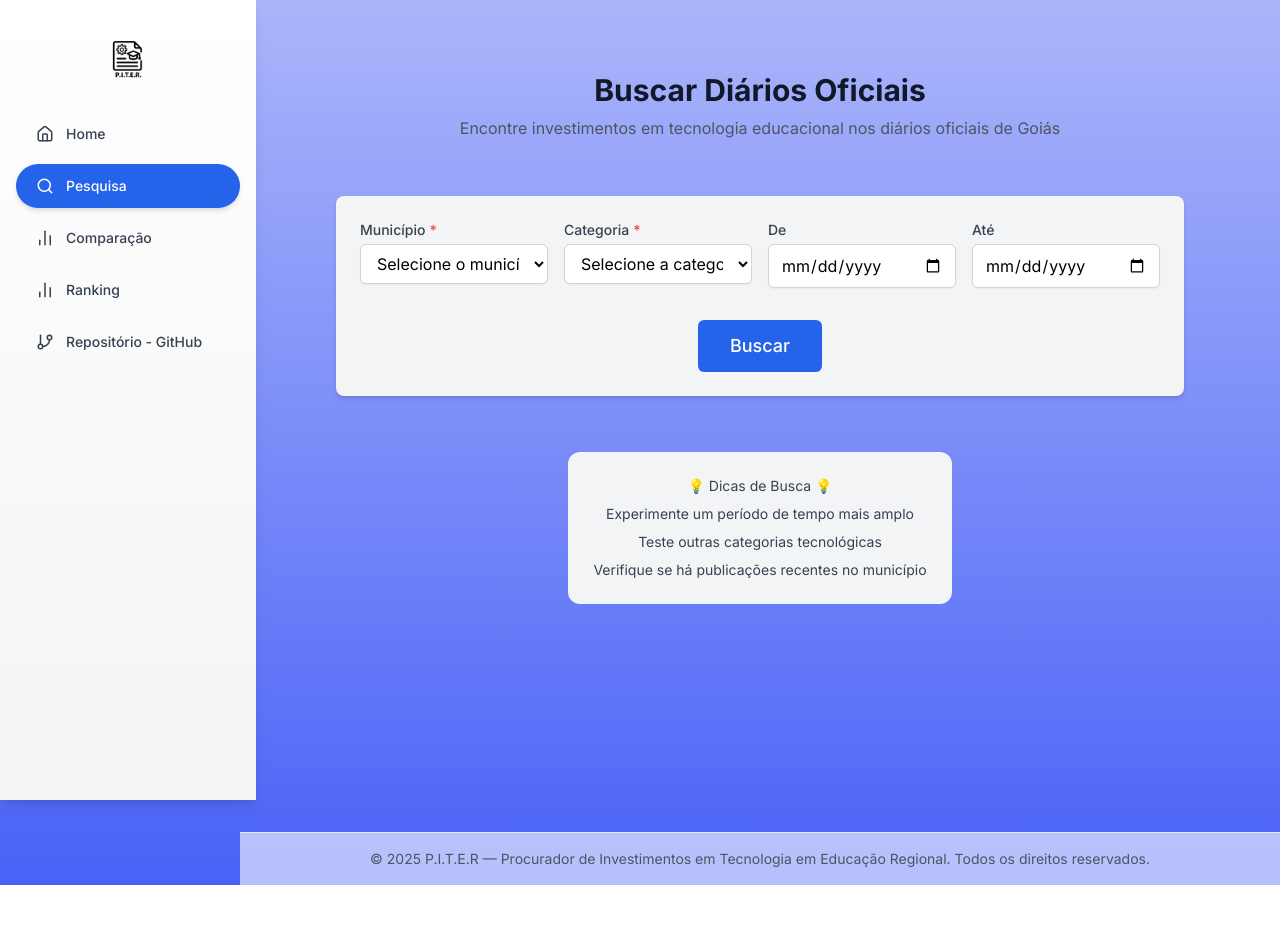
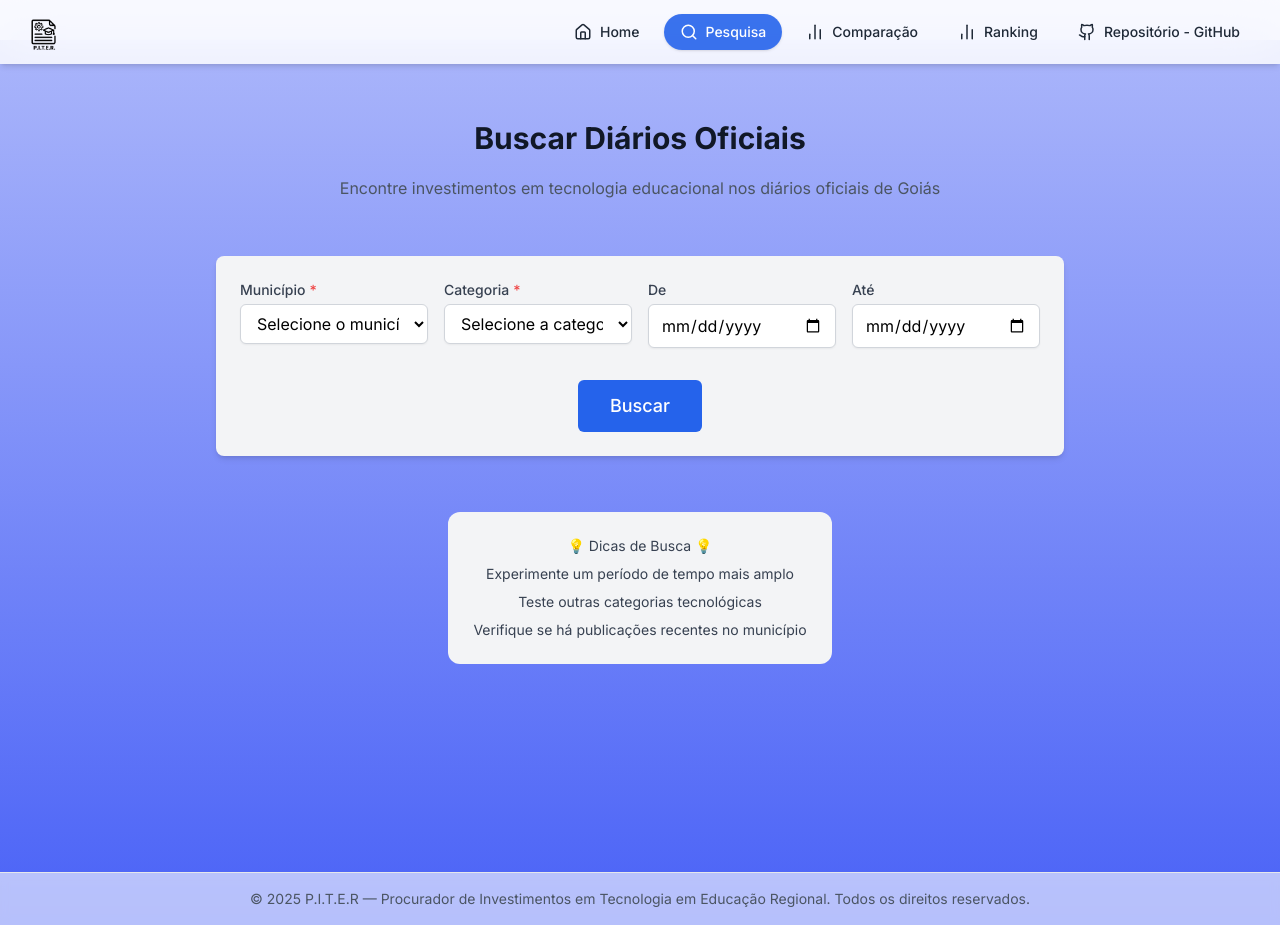
Before and after one commit to ananunesv/PITER, a Next.js app in the folder frontend/: page / in a window 1280 px wide. Before the commit the page ends 885 px from the top, so only its background shows below. Built offline with nearby package versions, Linux system fonts and the light colour scheme.

Commit message:
Alteração das opções de navegação de sidebar->navbar
Co-authored-by: Co-authored-by: IsaLL24 <isalima2004@gmail.com>.

```diff
--- a/frontend/app/layout.tsx
+++ b/frontend/app/layout.tsx
@@ -1,7 +1,7 @@
 import type { Metadata } from 'next';
 import { Inter } from 'next/font/google';
 import './globals.css';
-import { Sidebar } from '@/components/organisms/Sidebar';
+import { Navbar } from '@/components/organisms/Navbar';
 import Footer from '@/components/organisms/Footer';
 
 const inter = Inter({ subsets: ['latin'] });
@@ -24,8 +24,8 @@ export default function RootLayout({
     <html lang="pt-BR">
       <body className={inter.className}>
         <div id="root" className="min-h-screen bg-piter-100">
-          <Sidebar />
-          <div className="ml-60 min-h-screen flex flex-col">
+          <Navbar />
+          <div className="min-h-screen flex flex-col items-center mt-10">
             <div className="flex-1">{children}</div>
             <Footer />
           </div>
--- a/frontend/app/page.tsx
+++ b/frontend/app/page.tsx
@@ -38,8 +38,8 @@ export default function Home() {
         {!showResults ? (
           // Página de busca inicial
           <div>
-              <div className="text-center mb-8 mt-6">
-                <h1 className="text-3xl font-bold text-gray-900 mb-2">
+              <div className="text-center mb-8 mt-8">
+                <h1 className="text-3xl font-bold text-gray-900 mb-5">
                   Buscar Diários Oficiais
                 </h1>
                 <p className="text-gray-600">
--- /dev/null
+++ b/frontend/components/organisms/Navbar.tsx
@@ -0,0 +1,83 @@
+"use client";
+
+import React from "react";
+import Link from "next/link";
+import { usePathname } from "next/navigation";
+import { Home, Search, BarChart2, Github } from "lucide-react";
+
+interface NavItem {
+  label: string;
+  href: string;
+  icon: React.ElementType;
+  external?: boolean;
+}
+
+const navItems: NavItem[] = [
+  { label: "Home", href: "https://unb-mds.github.io/Projeto-P.I.T.E.R/", icon: Home, external: true },
+  { label: "Pesquisa", href: "/", icon: Search },
+  { label: "Comparação", href: "/compare", icon: BarChart2 },
+  { label: "Ranking", href: "/ranking", icon: BarChart2 },
+  { label: "Repositório - GitHub", href: "https://github.com/unb-mds/Projeto-P.I.T.E.R.git", icon: Github, external: true },
+];
+
+export const Navbar: React.FC = () => {
+  const pathname = usePathname();
+
+  const isActive = (path: string) =>
+    pathname === path || pathname.startsWith(path + "/");
+
+  return (
+    <header className="w-full fixed top-0 left-0 z-50 bg-white/80 backdrop-blur-xl shadow-md">
+      <div className="container mx-auto flex items-center justify-between py-3 px-6">
+        {/* Logo */}
+        <a
+          href="https://unb-mds.github.io/Projeto-P.I.T.E.R/"
+          target="_blank"
+          rel="noopener noreferrer"
+          className="flex items-center space-x-3"
+        >
+          <img
+            src="/logo.png"
+            alt="logo"
+            width={40}
+            height={40}
+            className="transition-transform duration-300 hover:scale-110"
+          />
+        </a>
+
+        {/* Navigation */}
+        <nav>
+          <ul className="flex items-center gap-2">
+            {navItems.map(({ label, href, icon: Icon, external }) => {
+              const active = isActive(href);
+              const baseStyle =
+                "flex items-center gap-2 px-4 py-2 rounded-full transition-all duration-200 text-sm font-medium";
+              const activeStyle = active
+                ? "bg-blue-600/90 text-white shadow"
+                : "text-gray-800 hover:bg-blue-50/80 hover:text-blue-600";
+              const linkClass = `${baseStyle} ${activeStyle}`;
+
+              return (
+                <li key={label}>
+                  {external ? (
+                    <a href={href} target="_blank" rel="noopener noreferrer" className={linkClass}>
+                      <Icon size={18} />
+                      <span className="hidden sm:inline">{label}</span>
+                    </a>
+                  ) : (
+                    <Link href={href} className={linkClass}>
+                      <Icon size={18} />
+                      <span className="hidden sm:inline">{label}</span>
+                    </Link>
+                  )}
+                </li>
+              );
+            })}
+          </ul>
+        </nav>
+      </div>
+    </header>
+  );
+};
+
+export default Navbar;
--- a/frontend/components/organisms/Sidebar.tsx
+++ /dev/null
@@ -1,81 +0,0 @@
-"use client";
-
-import React from "react";
-import Link from "next/link";
-import { usePathname } from "next/navigation";
-import { Home, Search, BarChart2, GitBranch } from "lucide-react";
-
-interface NavItem {
-  label: string;
-  href: string;
-  icon: React.ElementType;
-  external?: boolean;
-}
-
-const navItems: NavItem[] = [
-  { label: "Home", href: "https://unb-mds.github.io/Projeto-P.I.T.E.R/", icon: Home, external: true },
-  { label: "Pesquisa", href: "/", icon: Search },
-  { label: "Comparação", href: "/compare", icon: BarChart2 },
-  { label: "Ranking", href: "/ranking", icon: BarChart2 },
-  { label: "Repositório - GitHub", href: "https://github.com/unb-mds/Projeto-P.I.T.E.R.git", icon: GitBranch, external: true },
-];
-
-export const Sidebar: React.FC = () => {
-  const pathname = usePathname();
-
-  const isActive = (path: string) => pathname === path || pathname.startsWith(path + "/");
-
-  return (
-    <aside className="w-64 h-screen fixed top-0 left-0 bg-gradient-to-b from-white to-gray-100 shadow-lg flex flex-col items-center py-8 overflow-y-auto">
-      {/* Logo */}
-      <div className="flex items-center space-x-3 mb-8">
-        <a
-          href="https://unb-mds.github.io/Projeto-P.I.T.E.R/"
-          target="_blank"
-          rel="noopener noreferrer"
-        >
-          <img
-            src="/logo.png"
-            alt="logo"
-            width={48}
-            height={48}
-            className="transition-transform duration-300 hover:scale-110"
-          />
-        </a>
-      </div>
-
-      {/* Navigation */}
-      <nav className="w-full px-4">
-        <ul className="flex flex-col gap-2">
-          {navItems.map(({ label, href, icon: Icon, external }) => {
-            const active = isActive(href);
-            const baseStyle =
-              "flex items-center gap-3 py-3 px-5 rounded-full transition-all duration-200 text-sm font-medium";
-            const activeStyle = active
-              ? "bg-blue-600 text-white shadow-md"
-              : "text-gray-700 hover:bg-blue-50 hover:text-blue-600";
-            const linkClass = `${baseStyle} ${activeStyle}`;
-
-            return (
-              <li key={label}>
-                {external ? (
-                  <a href={href} target="_blank" rel="noopener noreferrer" className={linkClass}>
-                    <Icon size={18} />
-                    <span>{label}</span>
-                  </a>
-                ) : (
-                  <Link href={href} className={linkClass}>
-                    <Icon size={18} />
-                    <span>{label}</span>
-                  </Link>
-                )}
-              </li>
-            );
-          })}
-        </ul>
-      </nav>
-    </aside>
-  );
-};
-
-export default Sidebar;
--- a/frontend/components/organisms/ranking/SearchRanking.tsx
+++ b/frontend/components/organisms/ranking/SearchRanking.tsx
@@ -9,13 +9,17 @@ export default function SearchRanking() {
   const second = useGazetteSearch();
 
   return (
-    <div className="flex flex-col items-center">
-      <div className="text-center mb-6">
-        <h1 className="text-3xl font-semibold mb-5">Ranking</h1>
-        <p className="text-gray-600">Compare investimentos em tecnologia educacional no seu município com o seu estado</p>
-      </div>
+    <div
+      className="w-full items-center justify-center min-h-[calc(100vh-80px)] pt-8"
+    >
+      <div className="w-full items-center">
+        <div className="text-center mb-8">
+          <h1 className="text-3xl font-semibold mb-5">Ranking</h1>
+          <p className="text-gray-600">
+            Compare investimentos em tecnologia educacional no seu município com o seu estado
+          </p>
+        </div>
 
-      <div className="w-full max-w-4xl">
         <div className="bg-transparent p-6 mb-6">
           <div className="space-y-6">
             <div className="grid grid-cols-1 gap-4">
@@ -25,14 +29,19 @@ export default function SearchRanking() {
                   rightFilters={second.filters}
                   onLeftChange={first.updateFilters}
                   onRightChange={second.updateFilters}
-                  onSearch={() => { first.search(); second.search(); }}
+                  onSearch={() => {
+                    first.search();
+                    second.search();
+                  }}
                   loading={first.loading || second.loading}
                 />
               </div>
             </div>
 
             <div className="bg-gray-100 rounded-lg p-4">
-              <div className="text-sm font-medium text-gray-700 mb-2">💡 Dicas de Busca</div>
+              <div className="text-sm font-medium text-gray-700 mb-2">
+                💡 Dicas de Busca
+              </div>
               <ul className="text-sm text-gray-700 list-disc pl-5 space-y-1">
                 <li>Experimente um período de tempo mais amplo</li>
                 <li>Teste outras categorias tecnológicas</li>
--- a/frontend/components/pages/CompareClient.tsx
+++ b/frontend/components/pages/CompareClient.tsx
@@ -9,7 +9,7 @@ export default function CompareClient() {
   const second = useGazetteSearch();
 
   return (
-    <div className="flex flex-col items-center">
+    <div className="flex flex-col items-center mt-8">
       <div className="text-center mb-6">
         <h1 className="text-3xl font-semibold mb-5">Comparar Diários Oficiais</h1>
         <p className="text-gray-600">Compare investimentos em tecnologia educacional nos diários oficiais do seu município</p>
--- a/frontend/components/pages/Ranking.tsx
+++ b/frontend/components/pages/Ranking.tsx
@@ -5,7 +5,7 @@ import SearchRanking from '@/components/organisms/ranking/SearchRanking';
 
 export default function Ranking() {
   return (
-    <div className="flex flex-col items-center">
+    <div className="flex items-center">
       <SearchRanking />
     </div>
   );
```
Also changed, not shown: frontend/public/github-mark.png (deleted), 1 other file (tests, documents, lock files or other folders).
